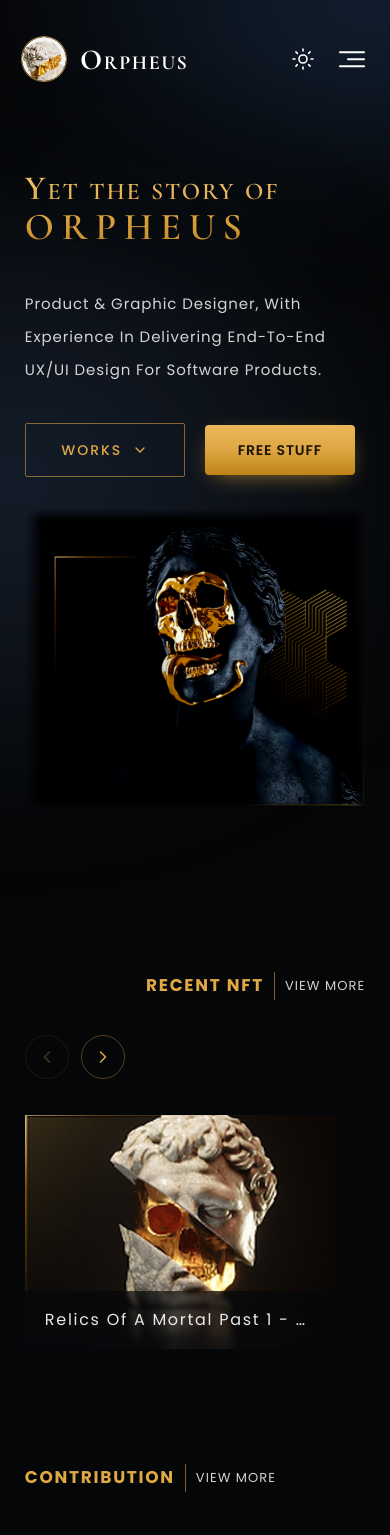
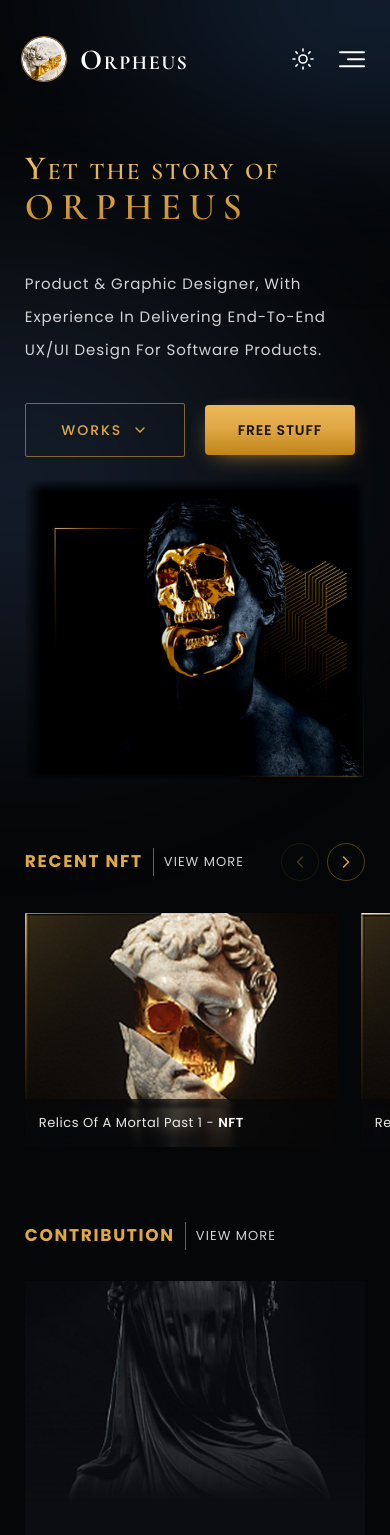
Before and after one commit to mahmudulashev/Orpheus, a Next.js app: page / in a window 390 px wide. Shown: the top 1535 px of the page. Built offline with nearby package versions, Linux system fonts and the light colour scheme.

Commit message:
refactor: adjust layout, spacing, and responsive sizing across landing page sections and UI components

```diff
--- a/src/components/sections/connect.tsx
+++ b/src/components/sections/connect.tsx
@@ -27,7 +27,7 @@ export function Connect() {
   return (
     <footer
       id="connect"
-      className="container-page flex flex-col items-center pt-[169px] pb-[120px] text-center"
+      className="container-page flex flex-col items-center pt-[88px] pb-[80px] text-center md:pt-[169px] md:pb-[120px]"
     >
       <h2 className="text-[25px] leading-[1.2] font-bold tracking-[0.166em] text-[var(--gold-300)] uppercase">
         {connect.title}
@@ -37,7 +37,7 @@ export function Connect() {
         {connect.body}
       </p>
 
-      <ul className="mt-[38px] flex flex-wrap items-center justify-center gap-[30px]">
+      <ul className="mt-[30px] flex items-center justify-center gap-[14px] md:mt-[38px] md:gap-[30px]">
         {socials.map((social) => {
           const Icon = icons[social.id];
           return (
@@ -47,7 +47,7 @@ export function Connect() {
                 target="_blank"
                 rel="noreferrer noopener"
                 aria-label={social.label}
-                className="grid size-[50px] place-items-center border border-[color-mix(in_srgb,var(--gold-300)_55%,transparent)] text-[var(--gold-300)] transition-[background-color,border-color,transform] duration-300 hover:-translate-y-[3px] hover:border-[var(--gold-300)] hover:bg-[color-mix(in_srgb,var(--gold-300)_12%,transparent)]"
+                className="grid size-[46px] place-items-center md:size-[50px] border border-[color-mix(in_srgb,var(--gold-300)_55%,transparent)] text-[var(--gold-300)] transition-[background-color,border-color,transform] duration-300 hover:-translate-y-[3px] hover:border-[var(--gold-300)] hover:bg-[color-mix(in_srgb,var(--gold-300)_12%,transparent)]"
               >
                 <Icon className="size-[24px]" />
               </a>
--- a/src/components/sections/contribution.tsx
+++ b/src/components/sections/contribution.tsx
@@ -5,10 +5,10 @@ import { banners } from "@/lib/content";
 /** Figma: "Contribution" — section title above two stacked banners. */
 export function Contribution() {
   return (
-    <section id="contribution" className="container-page pt-[81px]">
+    <section id="contribution" className="container-page pt-[48px] md:pt-[81px]">
       <SectionTitle title="Contribution" href="#contribution" />
 
-      <div className="mt-[34px] flex flex-col gap-[56px]">
+      <div className="mt-[20px] flex flex-col gap-[32px] md:mt-[34px] md:gap-[56px]">
         {banners.map((banner) => (
           <div key={banner.id} id={banner.align === "media-right" ? "community" : undefined}>
             <Banner banner={banner} />
--- a/src/components/sections/hero.tsx
+++ b/src/components/sections/hero.tsx
@@ -12,8 +12,8 @@ import { hero } from "@/lib/content";
 export function Hero() {
   return (
     <section className="relative">
-      <div className="container-page relative pb-[64px] md:h-[872px] md:pb-0">
-        <div className="relative z-10 flex max-w-[600px] flex-col pt-[170px] md:absolute md:top-[328px] md:pt-0">
+      <div className="container-page relative pb-[8px] md:h-[872px] md:pb-0">
+        <div className="relative z-10 flex max-w-[600px] flex-col pt-[150px] md:absolute md:top-[328px] md:pt-0">
           <Reveal immediate delay={0.1}>
             <h1 className="font-serif font-semibold text-gold-gradient">
               <span className="block text-[clamp(34px,4.34vw,75px)] leading-[1.12] tracking-[0.052em] whitespace-nowrap [font-variant:small-caps]">
@@ -69,7 +69,7 @@ function HeroArt() {
       animate={{ opacity: 1, scale: 1 }}
       transition={{ duration: 1.1, ease: [0.16, 1, 0.3, 1] }}
       aria-hidden
-      className="pointer-events-none mt-[40px] w-full md:absolute md:top-[118px] md:left-[43.98%] md:mt-0 md:w-[49.65%]"
+      className="pointer-events-none mt-[32px] w-full md:absolute md:top-[118px] md:left-[43.98%] md:mt-0 md:w-[49.65%]"
     >
       <motion.div
         animate={reduce ? undefined : { y: [0, -12, 0] }}
--- a/src/components/sections/works.tsx
+++ b/src/components/sections/works.tsx
@@ -46,9 +46,9 @@ export function Works() {
   );
 
   return (
-    <section id="works" className="pt-[80px]">
-      <div className="container-page flex flex-wrap items-center justify-between gap-6">
-        <div className="order-2 flex items-center gap-[12px] md:order-1">
+    <section id="works" className="pt-[40px] md:pt-[80px]">
+      <div className="container-page flex items-center justify-between gap-4">
+        <div className="order-2 flex items-center gap-[8px] md:order-1 md:gap-[12px]">
           <CarouselButton
             direction="prev"
             disabled={!canPrev}
@@ -63,13 +63,13 @@ export function Works() {
         <SectionTitle
           title="Recent NFT"
           href="#works"
-          className="order-1 ml-auto md:order-2"
+          className="order-1 mr-auto md:order-2 md:mr-0 md:ml-auto"
         />
       </div>
 
       {/* Full-bleed viewport, padded to the page gutter on the left only. */}
-      <div className="mt-[13px] overflow-hidden pl-[var(--gutter)]" ref={emblaRef}>
-        <div className="flex gap-[84px] py-[23px]">
+      <div className="mt-[10px] overflow-hidden pl-[var(--gutter)] md:mt-[13px]" ref={emblaRef}>
+        <div className="flex gap-[24px] py-[16px] md:gap-[84px] md:py-[23px]">
           {works.map((work, i) => (
             <div key={work.id} className="min-w-0 shrink-0 basis-[min(450px,80vw)]">
               <WorkCard work={work} priority={i < 3} />
@@ -98,7 +98,7 @@ function CarouselButton({
       disabled={disabled}
       aria-label={direction === "prev" ? "Previous works" : "Next works"}
       className={cn(
-        "grid size-[44px] place-items-center rounded-full border transition-all duration-300",
+        "grid size-[38px] place-items-center rounded-full border transition-all duration-300 md:size-[44px]",
         "border-[color-mix(in_srgb,var(--gold-300)_35%,transparent)] text-[var(--gold-300)]",
         "hover:border-[var(--gold-300)] hover:bg-[color-mix(in_srgb,var(--gold-300)_12%,transparent)]",
         "disabled:pointer-events-none disabled:opacity-30",
--- a/src/components/ui/banner.tsx
+++ b/src/components/ui/banner.tsx
@@ -86,9 +86,14 @@ function BannerMedia({
   banner: BannerContent;
   mediaLeft: boolean;
 }) {
-  const fade = mediaLeft
-    ? "linear-gradient(to right, #000 58%, transparent 100%)"
-    : "linear-gradient(to left, #000 58%, transparent 100%)";
+  // Stacked on small screens the artwork sits above the copy, so it fades
+  // downwards; side by side it fades towards the copy instead.
+  const fadeVars = {
+    "--fade-stacked": "linear-gradient(to bottom, #000 58%, transparent 100%)",
+    "--fade-side": mediaLeft
+      ? "linear-gradient(to right, #000 58%, transparent 100%)"
+      : "linear-gradient(to left, #000 58%, transparent 100%)",
+  } as CSSProperties;
 
   return (
     <>
@@ -105,8 +110,12 @@ function BannerMedia({
           aria-hidden
           fill
           sizes="(max-width: 768px) 100vw, 59vw"
-          style={{ maskImage: fade, WebkitMaskImage: fade }}
-          className={cn("object-cover transition-opacity duration-500", visibility)}
+          style={fadeVars}
+          className={cn(
+            "object-cover transition-opacity duration-500",
+            "[mask-image:var(--fade-stacked)] md:[mask-image:var(--fade-side)]",
+            visibility,
+          )}
         />
       ))}
     </>
--- a/src/components/ui/work-card.tsx
+++ b/src/components/ui/work-card.tsx
@@ -19,8 +19,8 @@ export function WorkCard({ work, priority }: { work: Work; priority?: boolean })
         className="object-cover transition-transform duration-700 ease-out group-hover:scale-[1.06]"
       />
 
-      <div className="absolute inset-x-0 bottom-0 flex h-[58px] items-center bg-[var(--caption-scrim)] px-[20px] backdrop-blur-[2px]">
-        <p className="truncate text-[16px] tracking-[0.107em] text-white/90">
+      <div className="absolute inset-x-0 bottom-0 flex h-[48px] items-center bg-[var(--caption-scrim)] px-[14px] backdrop-blur-[2px] md:h-[58px] md:px-[20px]">
+        <p className="truncate text-[13px] tracking-[0.04em] text-white/90 md:text-[16px] md:tracking-[0.107em]">
           {work.title} -{" "}
           <span className="font-semibold text-white">{work.tag}</span>
         </p>
```
